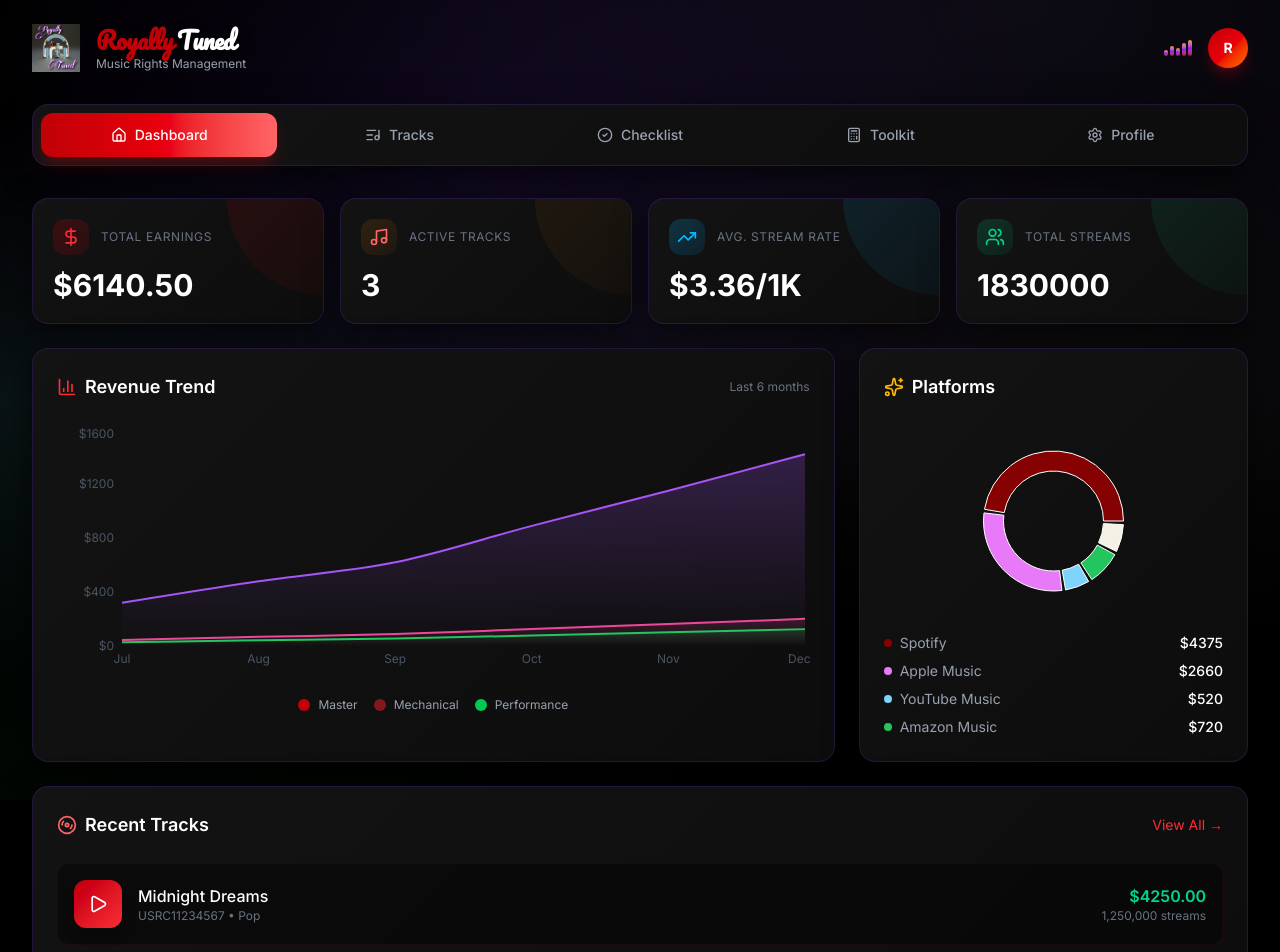
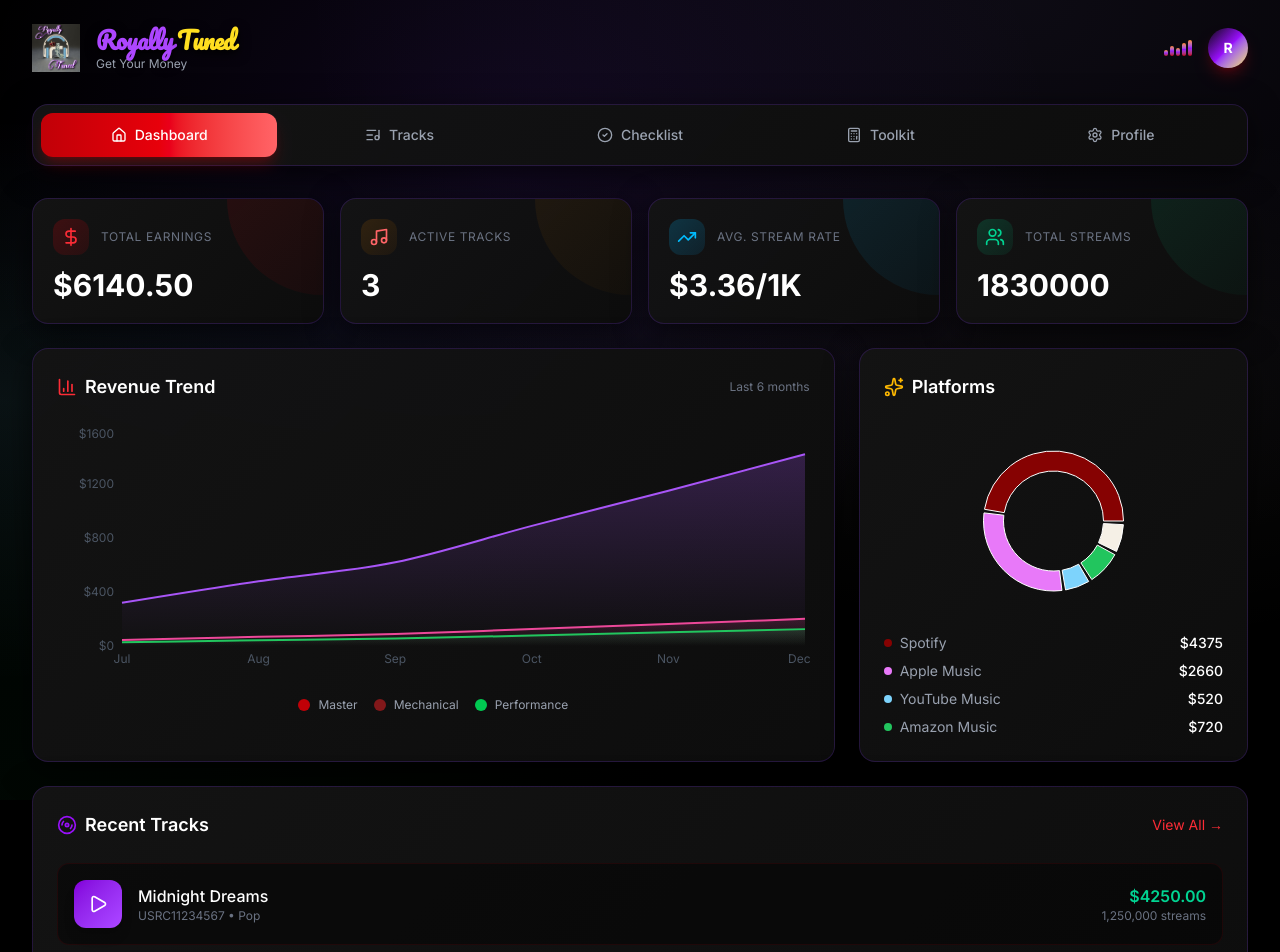
Before and after one commit to sidewayz8solutions/royally-tuned, a React (Vite) app in the folder temp-app/: page / in a window 1280 px wide. Shown: the top 952 px of the page. Built offline with nearby package versions, Linux system fonts and the light colour scheme.

Commit message:
Update branding colors and text for improved visual consistency and alignment with new design

```diff
--- a/temp-app/src/App.tsx
+++ b/temp-app/src/App.tsx
@@ -259,16 +259,16 @@ export default function App() {
             <BrandLogo />
             <div>
               <h1 className="text-2xl font-bold tracking-tight brand-script neon-purple" style={{ textShadow: '0 4px 12px rgba(0, 0, 0, 0.8), 0 2px 4px rgba(0, 0, 0, 0.6)' }}>
-                <span className="text-red-700">Royally</span>
-                <span className="text-white ml-1">Tuned</span>
+                <span className="text-purple-500">Royally</span>
+                <span className="text-yellow-300 ml-1">Tuned</span>
               </h1>
-              <p className="text-xs text-gray-400">Music Rights Management</p>
+              <p className="text-xs text-gray-400">Get Your Money</p>
             </div>
           </div>
           <div className="flex items-center gap-4">
             <EqualizerBars />
             <motion.div
-              className="w-10 h-10 rounded-full bg-gradient-to-br from-red-700 via-red-600 to-orange-500 flex items-center justify-center text-sm font-bold shadow-lg shadow-red-700/30"
+              className="w-10 h-10 rounded-full bg-gradient-to-br from-puple-700 via-purple-600 to-yellow-300 flex items-center justify-center text-sm font-bold shadow-lg shadow-red-700/30"
               whileHover={{ scale: 1.05 }}
             >
               {profile.artistName?.[0]?.toUpperCase() || 'R'}
@@ -434,7 +434,7 @@ export default function App() {
                 <div className="glass-card rounded-2xl p-6">
                   <div className="flex items-center justify-between mb-6">
                     <h3 className="text-lg font-semibold flex items-center gap-2">
-                      <Disc3 className="w-5 h-5 text-red-400" />
+                      <Disc3 className="w-5 h-5 text-purple-600" />
                       Recent Tracks
                     </h3>
                     <button
@@ -454,7 +454,7 @@ export default function App() {
                         transition={{ delay: i * 0.1 }}
                       >
                         <div className="flex items-center gap-4">
-                          <div className={`w-12 h-12 rounded-xl bg-gradient-to-br ${['from-red-700 to-red-500', 'from-rose-700 to-rose-500', 'from-red-800 to-orange-600'][i % 3]} flex items-center justify-center shadow-lg`}>
+                          <div className={`w-12 h-12 rounded-xl bg-gradient-to-br ${['from-purple-700 to-purple-500', 'from-blue-700 to-blue-500', 'from-red-400 to-red-800'][i % 3]} flex items-center justify-center shadow-lg`}>
                             <Play className="w-5 h-5 text-white" />
                           </div>
                           <div>
@@ -899,7 +899,7 @@ export default function App() {
         {/* Footer */}
         <footer className="mt-12 py-6 border-t border-red-700/10 text-center">
           <p className="text-sm text-gray-600 flex items-center justify-center gap-2">
-            <Crown className="w-4 h-4 text-red-700" />
+            <Crown className="w-4 h-4 text-yellow-300" />
             <span className="gradient-text font-medium">Royally Tuned</span>
             <span className="text-gray-500">— Own Your Rights</span>
           </p>
```
